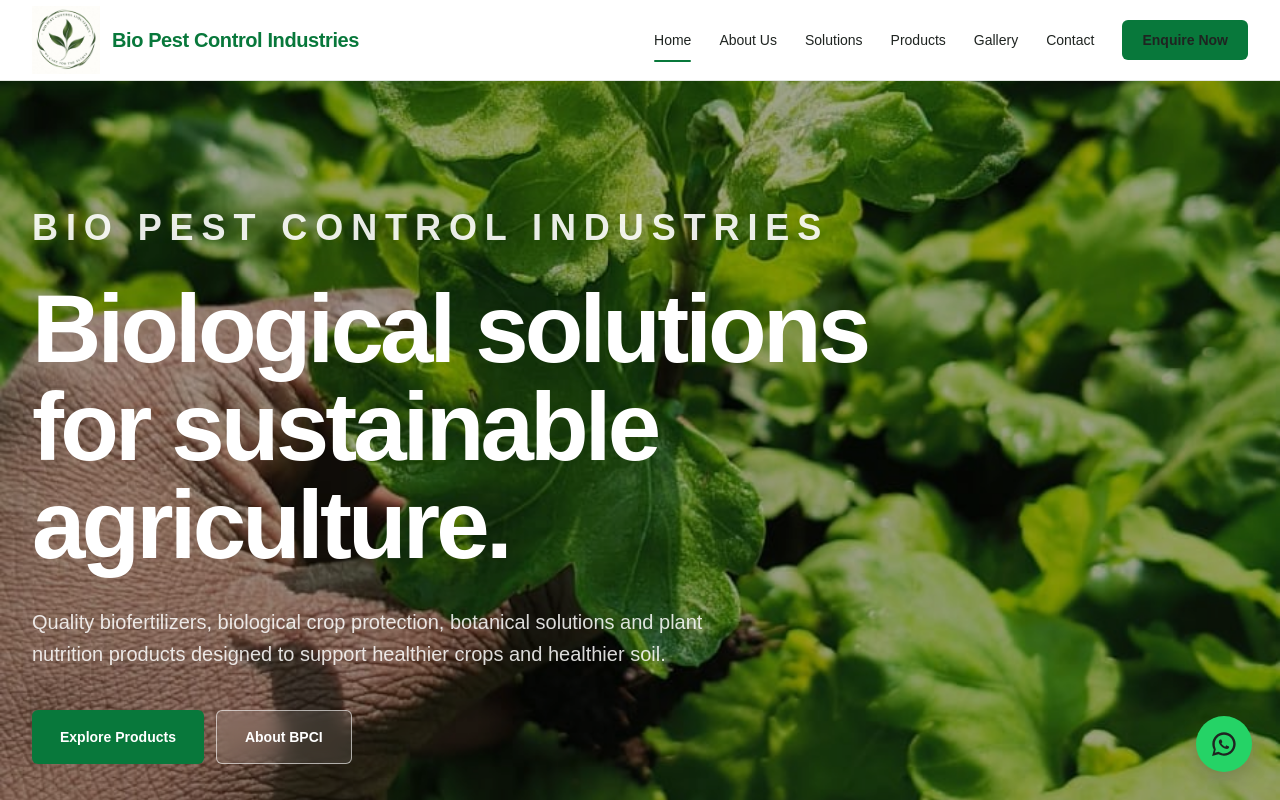
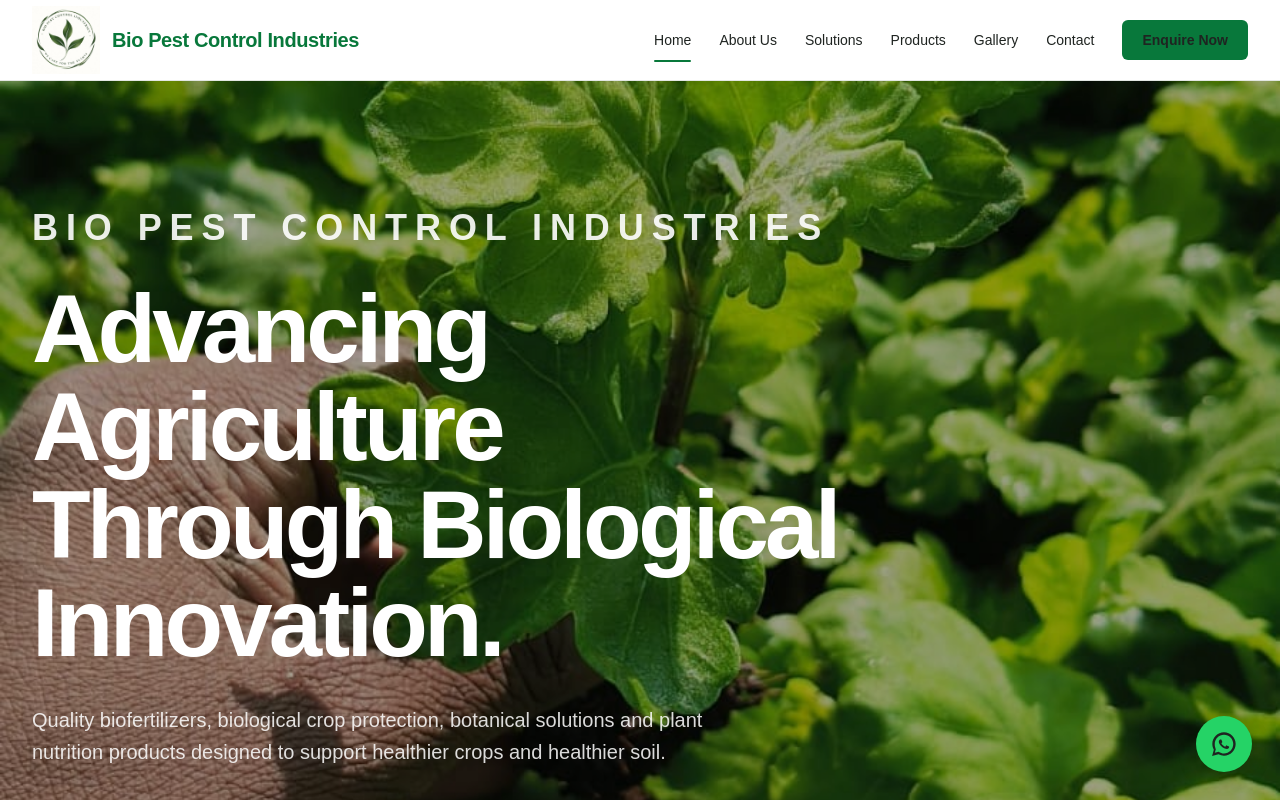
Before and after one commit to AaditManakame/bpci-website, a Next.js app: page / in a window 1280 px wide. Shown: the top 800 px of the page. Built offline with nearby package versions, Linux system fonts and the light colour scheme.

Commit message:
Update page headings

```diff
--- a/src/app/about/page.tsx
+++ b/src/app/about/page.tsx
@@ -79,10 +79,13 @@
                 About BPCI
               </p>
 
-              <h1 className="mt-4 text-4xl font-semibold tracking-tight text-[var(--foreground)] sm:text-5xl lg:text-6xl">
-                Biological solutions for a more sustainable agricultural
-                future.
-              </h1>
+
+<h1 className="mt-4 text-4xl font-semibold tracking-tight text-[var(--foreground)] sm:text-5xl lg:text-6xl">
+  Science, Experience, and a
+  <br />
+  Commitment to Agriculture.
+</h1>
+
 
               <p className="mt-6 max-w-3xl text-lg leading-8 text-gray-600">
                 Bio Pest Control Industries provides biological, plant
--- a/src/app/page.tsx
+++ b/src/app/page.tsx
@@ -34,13 +34,17 @@
                 Bio Pest  Control Industries
               </p>
 
-              <h1 className="max-w-4xl text-5xl font-semibold leading-[1.02] tracking-[-0.04em] sm:text-6xl lg:text-8xl">
-                Biological solutions
-                <br />
-                for sustainable
-                <br />
-                agriculture.
-              </h1>
+
+<h1 className="max-w-4xl text-5xl font-semibold leading-[1.02] tracking-[-0.04em] sm:text-6xl lg:text-8xl">
+  Advancing
+  <br />
+  Agriculture
+  <br />
+  Through Biological
+  <br />
+  Innovation.
+</h1>
+
 
               <p className="mt-8 max-w-2xl text-lg leading-8 text-white/85 sm:text-xl">
                 Quality biofertilizers, biological crop protection, botanical
--- a/src/app/products/page.tsx
+++ b/src/app/products/page.tsx
@@ -232,9 +232,15 @@
                     BPCI Product Portfolio
                   </p>
 
-                  <h1 className="mt-5 max-w-4xl text-5xl font-semibold leading-[1.04] tracking-[-0.04em] text-[var(--foreground)] sm:text-6xl lg:text-7xl">
-                    Biological solutions for the modern farm.
-                  </h1>
+
+<h1 className="mt-5 max-w-4xl text-5xl font-semibold leading-[1.04] tracking-[-0.04em] text-[var(--foreground)] sm:text-6xl lg:text-7xl">
+  Crop Protection
+  <br />
+  and Nutrition,
+  <br />
+  Backed by Science.
+</h1>
+
 
                   <p className="mt-7 max-w-2xl text-lg leading-8 text-gray-600">
                     Explore BPCI&apos;s portfolio of biological, plant nutrition,
--- a/src/app/solutions/page.tsx
+++ b/src/app/solutions/page.tsx
@@ -115,9 +115,13 @@
                 Our Solutions
               </p>
 
-              <h1 className="mt-4 text-4xl font-semibold tracking-tight text-[var(--foreground)] sm:text-5xl lg:text-6xl">
-                Biological solutions across the agricultural cycle.
-              </h1>
+
+<h1 className="mt-4 text-4xl font-semibold tracking-tight text-[var(--foreground)] sm:text-5xl lg:text-6xl">
+  Targeted Solutions
+  <br />
+  For Healthier Crops.
+</h1>
+
 
               <p className="mt-6 max-w-3xl text-lg leading-8 text-gray-600">
                 BPCI develops and supplies biological, plant nutrition, plant
```
